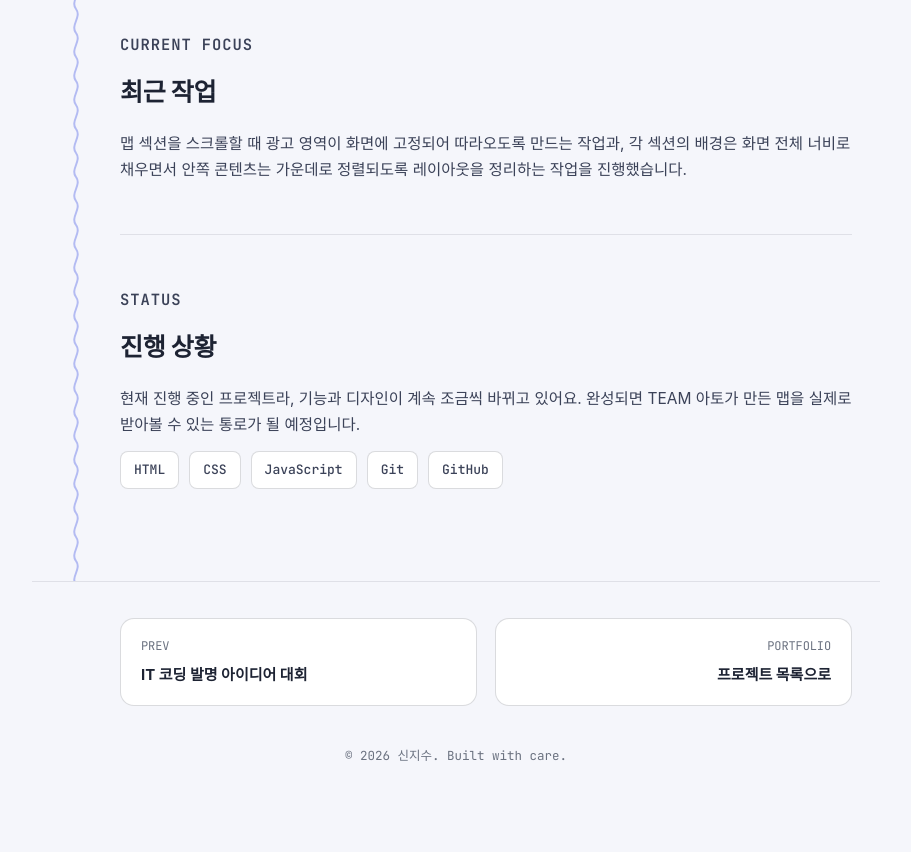
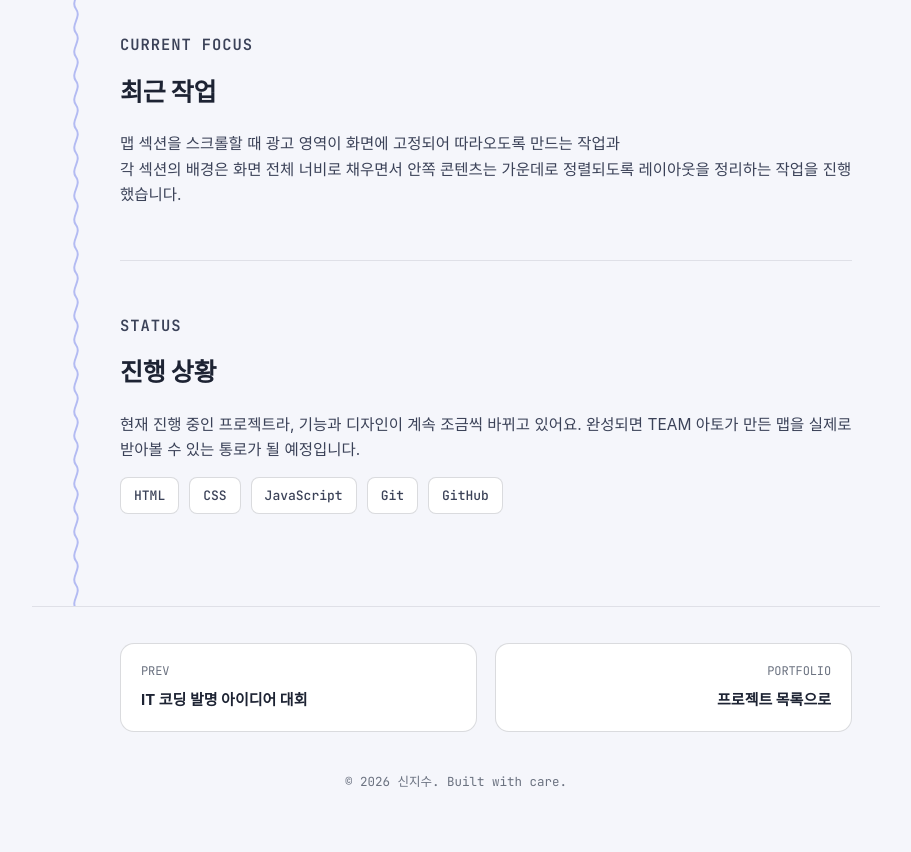
Before and after one commit to sinsoo08/My-Portfolio, a plain HTML site: page auto.html in a window 1280 px wide. Shown: the part 1300-2152 px from the top of the page, without its empty margins (184-1095 px from the left). Before the commit the page ends 2127 px from the top, so only its background shows below. Drawn offline with Linux system fonts and the light colour scheme; a web font is replaced by a local one.

Commit message:
프로젝트 페이지

```diff
--- a/auto.html
+++ b/auto.html
@@ -219,7 +219,8 @@
   <section class="pblock">
     <p class="peyebrow">CURRENT FOCUS</p>
     <h3 class="ptitle">최근 작업</h3>
-    <p>맵 섹션을 스크롤할 때 광고 영역이 화면에 고정되어 따라오도록 만드는 작업과, 각 섹션의 배경은 화면 전체 너비로 채우면서 안쪽 콘텐츠는 가운데로 정렬되도록 레이아웃을 정리하는 작업을 진행했습니다.</p>
+    <p>맵 섹션을 스크롤할 때 광고 영역이 화면에 고정되어 따라오도록 만드는 작업과<br>
+       각 섹션의 배경은 화면 전체 너비로 채우면서 안쪽 콘텐츠는 가운데로 정렬되도록 레이아웃을 정리하는 작업을 진행했습니다.</p>
   </section>
   <div class="node" data-target=""></div>
   <section class="pblock">
```
